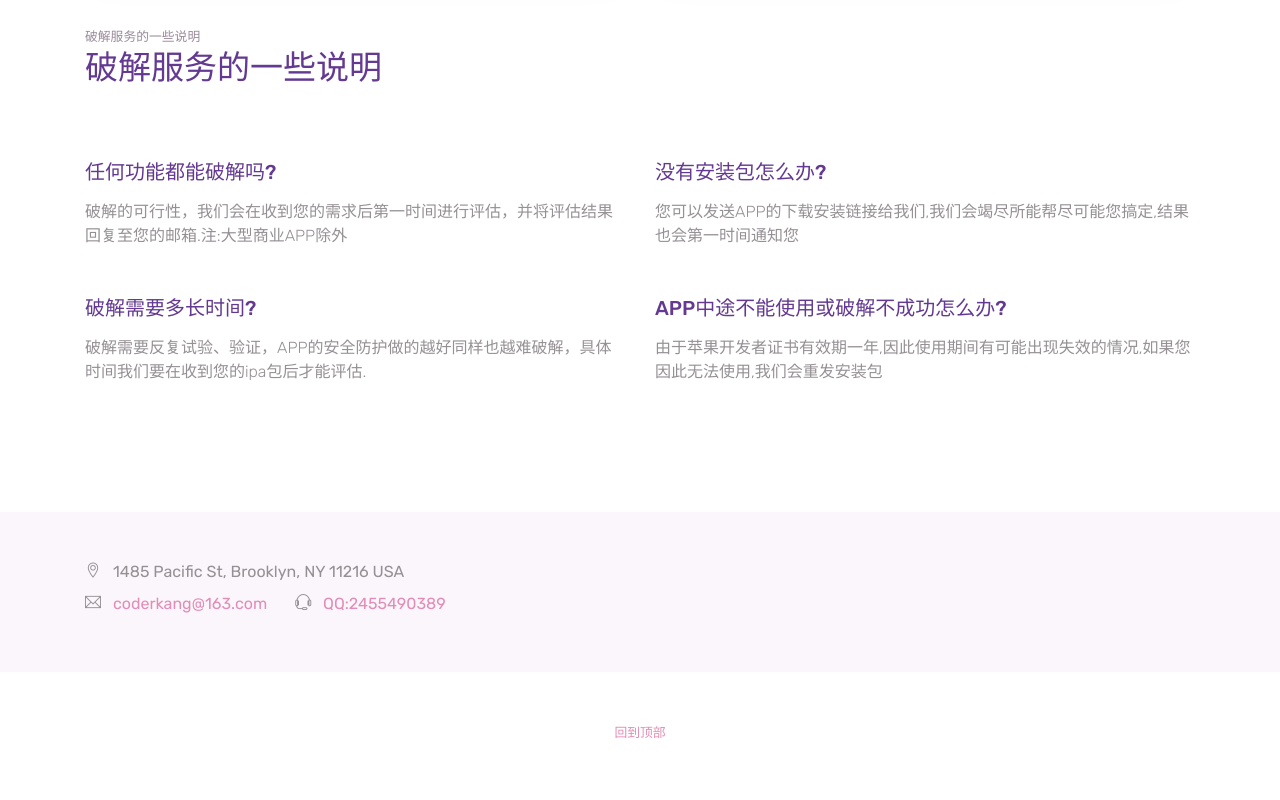
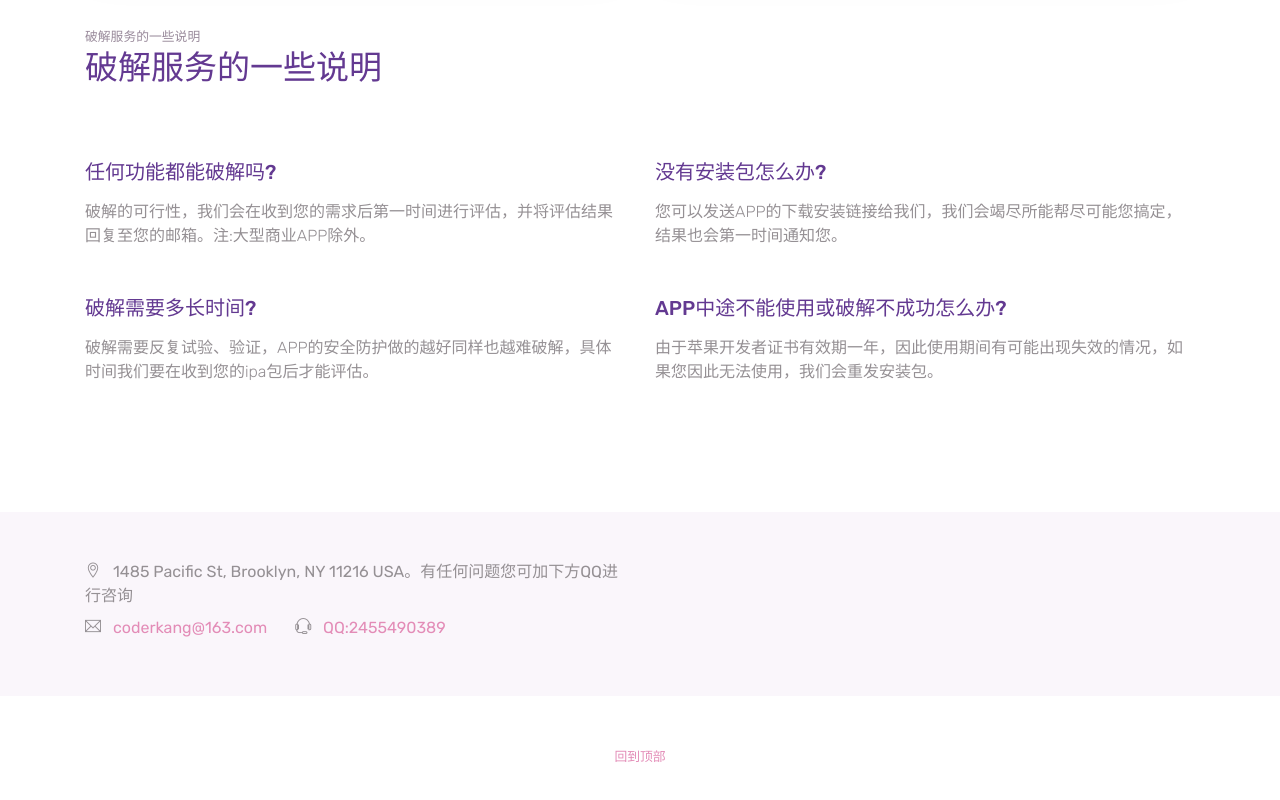
Before and after one commit to reapple/reapple.github.io, a plain HTML site: page index.html in a window 1280 px wide. Shown: the part 2987-3787 px from the top of the page. Drawn offline with Linux system fonts and the light colour scheme.

Commit message:
Update index.html

```diff
--- a/index.html
+++ b/index.html
@@ -209,16 +209,16 @@
 		<div class="row pt-4">
 			<div class="col-md-6">
 				<h4 class="mb-3">任何功能都能破解吗?</h4>
-				<p class="light-font mb-5">破解的可行性，我们会在收到您的需求后第一时间进行评估，并将评估结果回复至您的邮箱.注:大型商业APP除外</p>
+				<p class="light-font mb-5">破解的可行性，我们会在收到您的需求后第一时间进行评估，并将评估结果回复至您的邮箱。注:大型商业APP除外。</p>
 				<h4 class="mb-3">破解需要多长时间?</h4>
-				<p class="light-font mb-5">破解需要反复试验、验证，APP的安全防护做的越好同样也越难破解，具体时间我们要在收到您的ipa包后才能评估.</p>
+				<p class="light-font mb-5">破解需要反复试验、验证，APP的安全防护做的越好同样也越难破解，具体时间我们要在收到您的ipa包后才能评估。</p>
 
 			</div>
 			<div class="col-md-6">
 				<h4 class="mb-3">没有安装包怎么办?</h4>
-				<p class="light-font mb-5">您可以发送APP的下载安装链接给我们,我们会竭尽所能帮尽可能您搞定,结果也会第一时间通知您</p>
+				<p class="light-font mb-5">您可以发送APP的下载安装链接给我们，我们会竭尽所能帮尽可能您搞定，结果也会第一时间通知您。</p>
 				<h4 class="mb-3">APP中途不能使用或破解不成功怎么办?</h4>
-				<p class="light-font mb-5">由于苹果开发者证书有效期一年,因此使用期间有可能出现失效的情况,如果您因此无法使用,我们会重发安装包</p>
+				<p class="light-font mb-5">由于苹果开发者证书有效期一年，因此使用期间有可能出现失效的情况，如果您因此无法使用，我们会重发安装包。</p>
 
 			</div>
 		</div>
@@ -235,7 +235,7 @@
 	<div class="container">
 		<div class="row">
 			<div class="col-lg-6 text-center text-lg-left">
-				<p class="mb-2"> <span class="ti-location-pin mr-2"></span> 1485 Pacific St, Brooklyn, NY 11216 USA</p>
+				<p class="mb-2"> <span class="ti-location-pin mr-2"></span> 1485 Pacific St, Brooklyn, NY 11216 USA。有任何问题您可加下方QQ进行咨询</p>
 				<div class=" d-block d-sm-inline-block">
 					<p class="mb-2">
 						<span class="ti-email mr-2"></span> <a class="mr-4" href="mailto:coderkang@163.com">coderkang@163.com</a>
```
